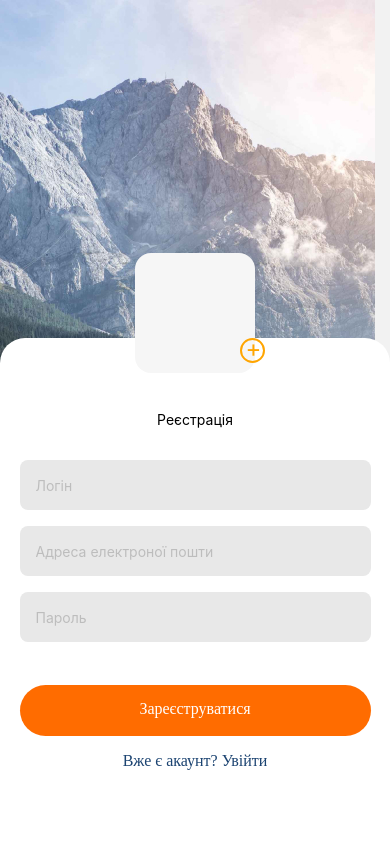
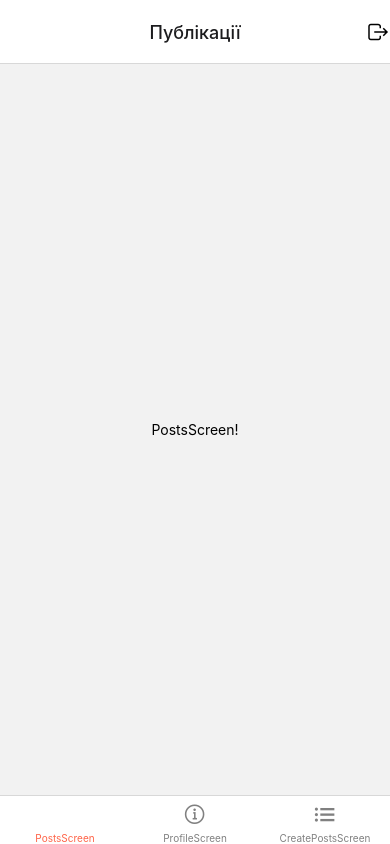
Before and after one commit to Valerii219/Native_1, a React Native app in the folder AwesomeProject/: screen /Home in a window 390 px wide. Built offline with nearby package versions, Linux system fonts and the light colour scheme.

Commit message:
add new components

```diff
--- a/AwesomeProject/App.js
+++ b/AwesomeProject/App.js
@@ -1,10 +1,15 @@
 import 'react-native-gesture-handler';
-import { StyleSheet,  View } from "react-native";
+import {  StyleSheet } from "react-native";
 import LoginScreen from './Screens/LoginScreen';
 import  {createStackNavigator}  from '@react-navigation/stack';
 import RegistrationScreens from "./Screens/RegistrationScreens";
 import { useFonts } from "expo-font";
 import { NavigationContainer } from "@react-navigation/native";
+// import CommentsScreen from "./Screens/CommentsScreen";
+// import MapScreen from "./Screens/MapScreen";
+import Home from "./Screens/Home";
+
+
 const MainStack = createStackNavigator();
 export default function App() {
 
@@ -13,9 +18,13 @@ export default function App() {
   });
   return (
   <NavigationContainer>
-    <MainStack.Navigator initialRouteName="Registration">
+    <MainStack.Navigator initialRouteName="Home">
       <MainStack.Screen name="Login" component={LoginScreen} options={{ headerShown: false }} />
       <MainStack.Screen name="Registration" component={RegistrationScreens} options={{ headerShown: false }}/>
+      {/* <MainStack.Screen name="CommentsScreen" component={CommentsScreen}  />
+      <MainStack.Screen name="MapScreen" component={MapScreen} /> */}
+      <MainStack.Screen name="Home" component={Home} options={{ headerShown: false }}  />
+
     </MainStack.Navigator>
     </NavigationContainer>
 
--- /dev/null
+++ b/AwesomeProject/Screens/Home.jsx
@@ -0,0 +1,80 @@
+import React from "react";
+import { View, Text, StyleSheet, Button } from "react-native";
+import { createBottomTabNavigator } from "@react-navigation/bottom-tabs";
+import { Ionicons } from "@expo/vector-icons";
+import { TouchableOpacity } from "react-native-gesture-handler";
+import { useNavigation } from "@react-navigation/native";
+// import ProfileScreen from "./ProfileScreen";
+// import CreatePostsScreen from "./CreatePostsScreen";
+
+function PostsScreen() {
+  return (
+    <View style={{ flex: 1, justifyContent: "center", alignItems: "center" }}>
+      <Text>PostsScreen!</Text>
+    </View>
+  );
+}
+
+function ProfileScreen() {
+  return (
+    <View style={{ flex: 1, justifyContent: "center", alignItems: "center" }}>
+      <Text>ProfileScreen!</Text>
+    </View>
+  );
+}
+function CreatePostsScreen() {
+    return (
+      <View style={{ flex: 1, justifyContent: "center", alignItems: "center" }}>
+        <Text>Profile!</Text>
+      </View>
+    );
+  }
+
+const Tabs = createBottomTabNavigator();
+
+const Home = () => {
+    const navigation = useNavigation();
+  return (
+    <Tabs.Navigator
+      screenOptions={({ route }) => ({
+        tabBarIcon: ({ focused, color, size }) => {
+          let iconName;
+
+          if (route.name === "ProfileScreen") {
+            iconName = focused
+              ? "ios-information-circle"
+              : "ios-information-circle-outline";
+          } else if (route.name === "CreatePostsScreen") {
+            iconName = focused ? "ios-list-box" : "ios-list";
+          }
+          return <Ionicons name={iconName} size={size} color={color} />;
+        },
+      })}
+      tabBarOptions={{
+        activeTintColor: "tomato",
+        inactiveTintColor: "gray",
+      }}
+    >
+      <Tabs.Screen name="PostsScreen" component={PostsScreen} options={{headerTitle:"Публікації",  headerTitleAlign: "center", headerRight: () => (
+        <TouchableOpacity  onPress={() => navigation.navigate("Login")}>
+        <Ionicons name="log-out-outline" size={24} color="black" />
+      </TouchableOpacity>
+
+            ),}}/>
+      <Tabs.Screen name="ProfileScreen" component={ProfileScreen} />
+      <Tabs.Screen name="CreatePostsScreen" component={CreatePostsScreen}  />
+      {/* <MainStack.Screen name="ProfileScreen" component={ProfileScreen}  /> */}
+      {/* <MainStack.Screen name="CreatePostsScreen" component={CreatePostsScreen}  /> */}
+    </Tabs.Navigator>
+  );
+};
+
+const styles = StyleSheet.create({
+  container: {
+    flex: 1,
+    alignItems: "center",
+    justifyContent: "center",
+  },
+});
+
+export default Home;
--- a/AwesomeProject/Screens/LoginScreen.jsx
+++ b/AwesomeProject/Screens/LoginScreen.jsx
@@ -26,6 +26,8 @@ const LoginScreen = () => {
     console.log("Password:", password);
     setEmail("");
     setPassword("");
+
+    navigation.navigate("Home");
   };
   return (
     <>
@@ -33,7 +35,7 @@ const LoginScreen = () => {
         source={require("../Image/bgImage.jpg")}
         style={styles.imageBackground}
       >
-        <TouchableWithoutFeedback onPress={Keyboard.dismiss}>
+        {/* <TouchableWithoutFeedback onPress={Keyboard.dismiss}> */}
         <View style={styles.back}>
           <View style={styles.container}>
             <Text
@@ -76,7 +78,7 @@ const LoginScreen = () => {
             </Text>
           </View>
         </View>
-        </TouchableWithoutFeedback>
+        {/* </TouchableWithoutFeedback> */}
       </ImageBackground>
     </>
   );
--- a/AwesomeProject/Screens/RegistrationScreens.jsx
+++ b/AwesomeProject/Screens/RegistrationScreens.jsx
@@ -35,7 +35,7 @@ const RegistrationScreens = () => {
         style={styles.imageBackground}
       >
         <View style={styles.back}>
-          <TouchableWithoutFeedback onPress={Keyboard.dismiss}>
+          {/* <TouchableWithoutFeedback onPress={Keyboard.dismiss}> */}
             <View style={styles.container}>
               <Text styles={styles.title}>Реєстрація</Text>
               <KeyboardAvoidingView
@@ -83,7 +83,7 @@ const RegistrationScreens = () => {
                 </TouchableOpacity>
               </Text>
             </View>
-          </TouchableWithoutFeedback>
+          {/* </TouchableWithoutFeedback> */}
         </View>
 
         <View style={styles.photo}>
--- a/AwesomeProject/package.json
+++ b/AwesomeProject/package.json
@@ -10,6 +10,7 @@
   },
   "dependencies": {
     "@expo/webpack-config": "^19.0.0",
+    "@react-navigation/bottom-tabs": "^6.5.8",
     "@react-navigation/native": "^6.1.7",
     "@react-navigation/stack": "^6.3.17",
     "expo": "~49.0.8",
```
Also changed, not shown: AwesomeProject/Screens/CommentsScreen.jsx (added), AwesomeProject/Screens/CreatePostsScreen.jsx (added), AwesomeProject/Screens/MapScreen.jsx (added), AwesomeProject/Screens/ProfileScreen.jsx (added), 1 other file (tests, documents, lock files or other folders).
